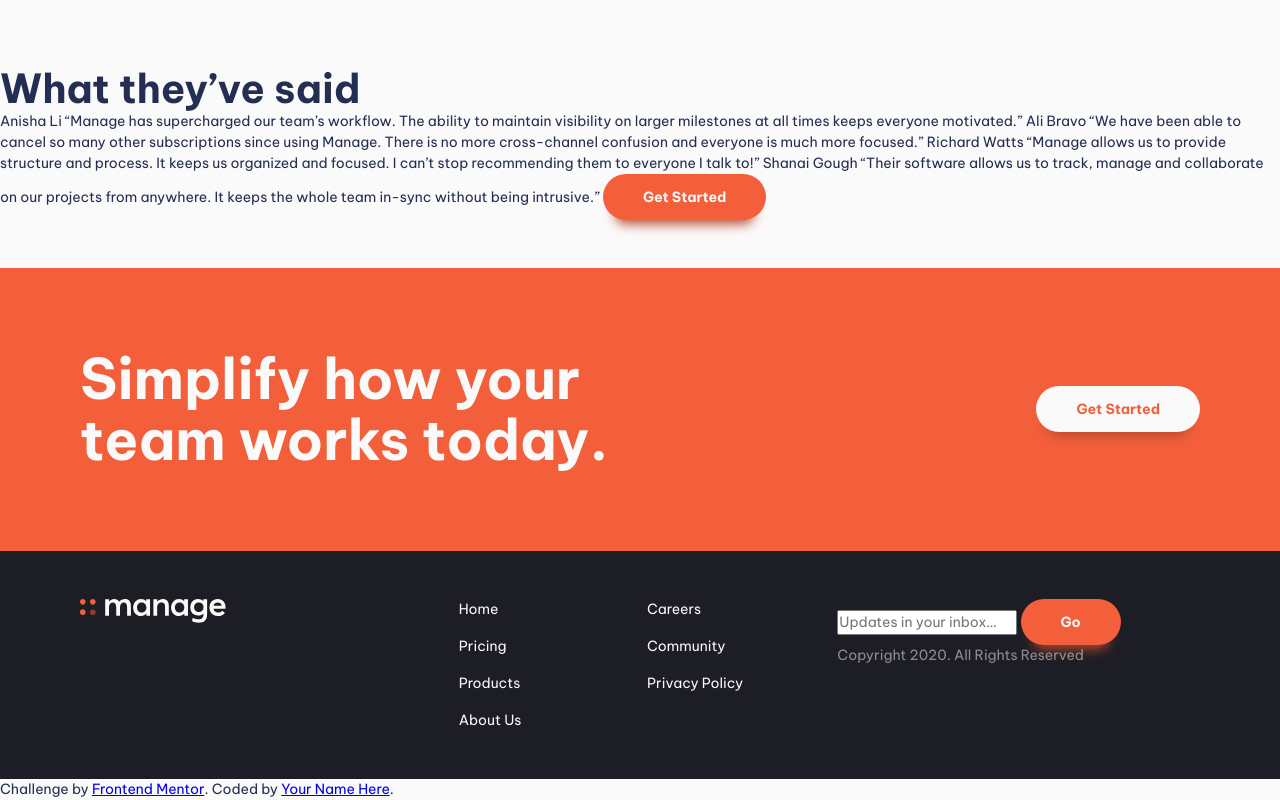
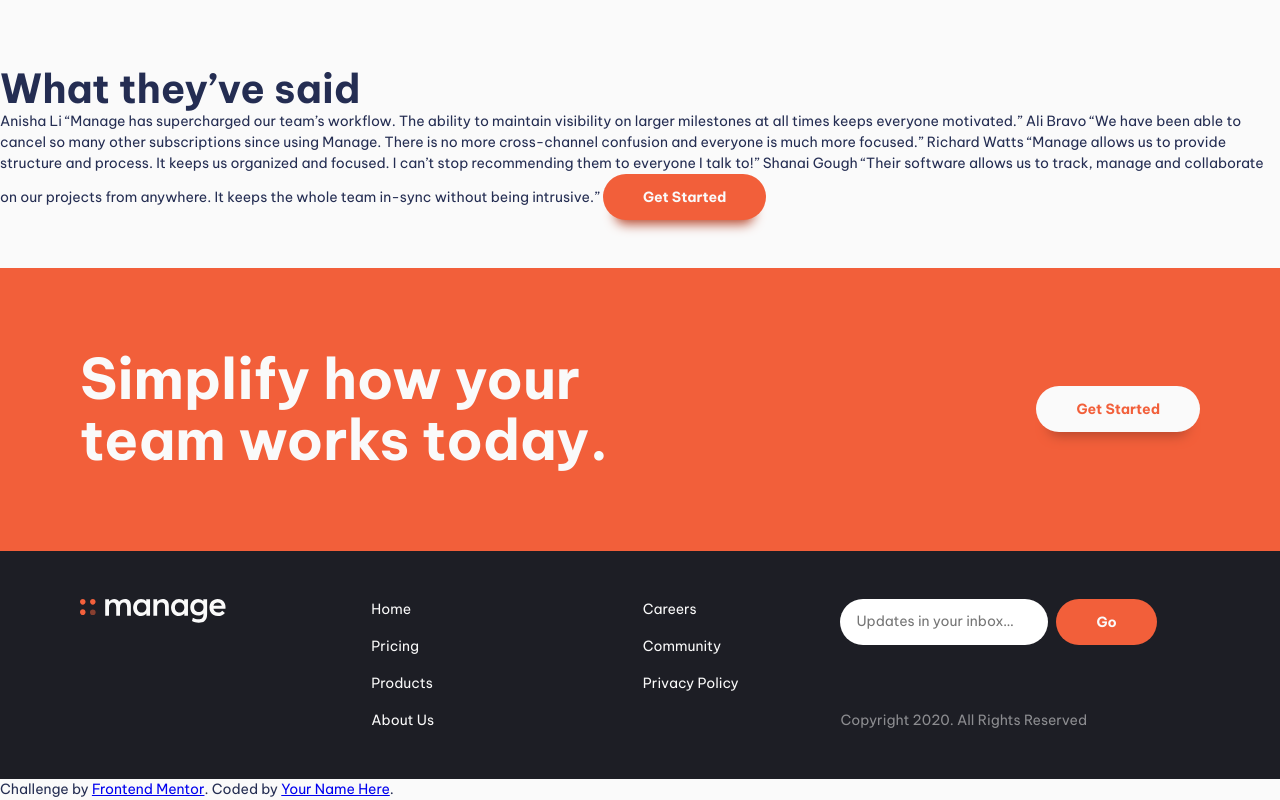
Before and after one commit to magda-korzeniowska/manage-landing-page-frontendmentor, a plain HTML site: page index.html in a window 1280 px wide. Shown: the part 1331-2131 px from the top of the page. Drawn offline with Linux system fonts and the light colour scheme.

Commit message:
Add footer styling

```diff
--- a/index.html
+++ b/index.html
@@ -132,8 +132,8 @@
   </main>
   <footer class="footer bg-neutral-900 text-neutral-100 padding-block-700">
     <div class="container">
-      <div class="even-columns">
-        <div>
+      <div class="footer-wrapper">
+        <div class="footer-logo-social">
           <a href="#" aria-label="home">
             <svg class="logo" width="146" height="24">
               <use xlink:href="images/logo-white.svg#logo"></use>
@@ -177,7 +177,7 @@
             </li>
           </ul>
         </div>
-        <div>
+        <div class="footer-nav-wrapper">
           <nav class="footer-nav">
             <ul class="block-flow block-flow--tight" aria-label="footer" role="list">
               <li><a href="#">Home</a></li>
@@ -190,10 +190,10 @@
             </ul>
           </nav>
         </div>
-        <div>
+        <div class="footer-form">
           <form action="">
-            <input type="mail" placeholder="Updates in your inbox…">
-            <button class="button">Go</button>
+            <input type="email" placeholder="Updates in your inbox…">
+            <button class="button" data-shadow="none">Go</button>
           </form>
           <p>
             Copyright 2020. All Rights Reserved
--- a/style.css
+++ b/style.css
@@ -334,6 +334,10 @@ p[data-width="wide"] {
   color: var(--clr-accent-400);
 }
 
+.button[data-shadow="none"] {
+  box-shadow: none;
+}
+
 .button:hover,
 .button:focus {
   background-color: var(--clr-accent-200);
@@ -438,11 +442,69 @@ p[data-width="wide"] {
   --logo-color: var(--clr-neutral-100);
 }
 
+.footer-wrapper {
+  display: grid;
+  gap: var(--size-900);
+  grid-template-areas:
+    'form'
+    'nav'
+    'logo-social';
+}
+
+.footer-logo-social {
+  grid-area: logo-social;
+  display: flex;
+  flex-direction: column-reverse;
+  align-items: center;
+  gap: var(--fs-900);
+}
+
+.footer-nav-wrapper {
+  grid-area: nav;
+}
+
+.footer-form {
+  grid-area: form;
+  display: flex;
+  flex-direction: column;
+  justify-content: space-between;
+}
+
+.footer-form form {
+  display: flex;
+  gap: var(--size-200);
+}
+
+input:where([type="text"], [type="email"]) {
+  border-radius: 100vw;
+  border: 0;
+  padding: var(--size-300) var(--size-400);
+}
+
+@media (min-width: 50em) {
+  .footer-wrapper {
+    grid-template-areas:
+      'logo-social nav form'
+  }
+
+  .footer-logo-social {
+    flex-direction: column;
+    align-items: flex-start;
+    justify-content: space-between;
+  }
+}
+
+@media (max-width: 50em) {
+  .footer-wrapper>* {
+    margin-inline: auto;
+  }
+}
+
 /* social list */
 
 .social-list {
   display: flex;
-  gap: var(--size-300);
+  gap: var(--size-600);
 }
 
 .social-icon {
@@ -457,6 +519,10 @@ p[data-width="wide"] {
 }
 
 @media (min-width: 50em) {
+  .social-list {
+    gap: var(--size-300);
+  }
+
   .social-icon {
     width: var(--size-500);
   }
@@ -465,6 +531,7 @@ p[data-width="wide"] {
 /* footer navigation */
 .footer-nav {
   columns: 2;
+  gap: max(12vw, 4rem);
 }
 
 .footer-nav a {
@@ -476,7 +543,6 @@ p[data-width="wide"] {
 .footer-nav a:focus {
   color: var(--clr-accent-400);
 }
-
 
 /* cta */
 .cta {
```
